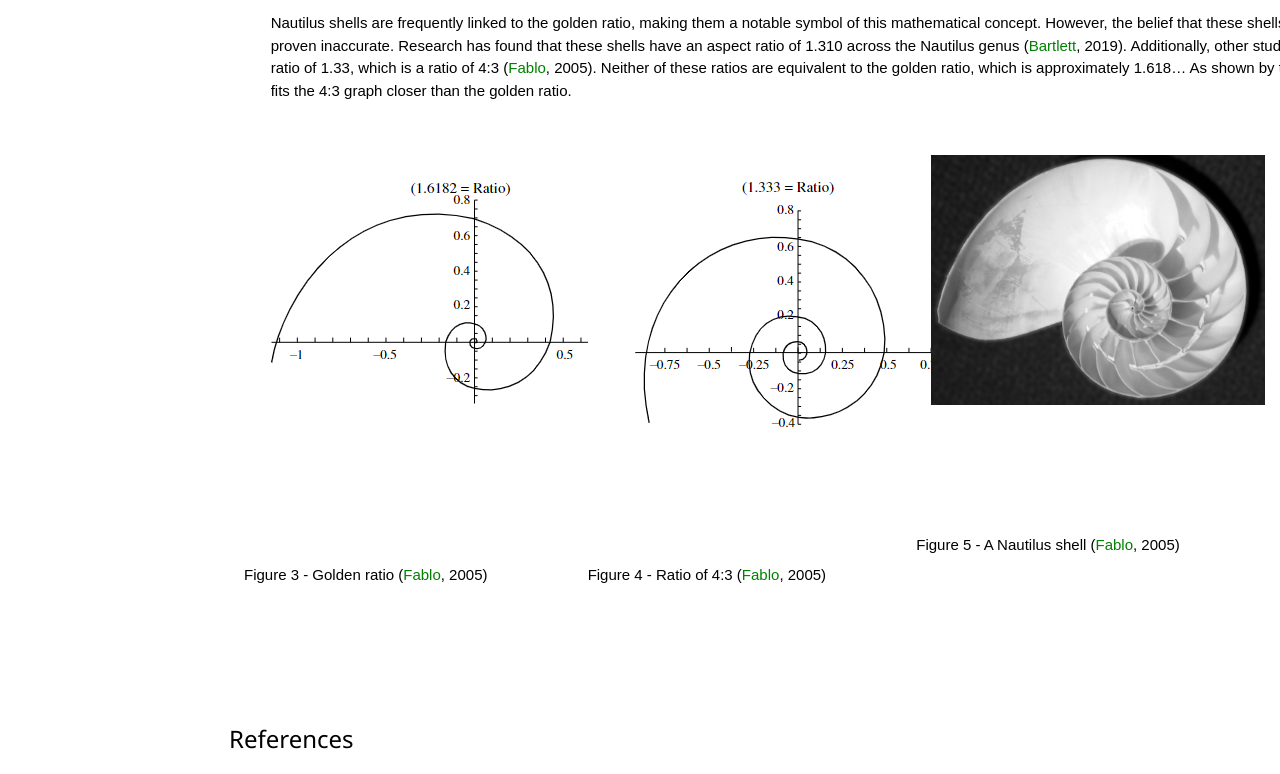
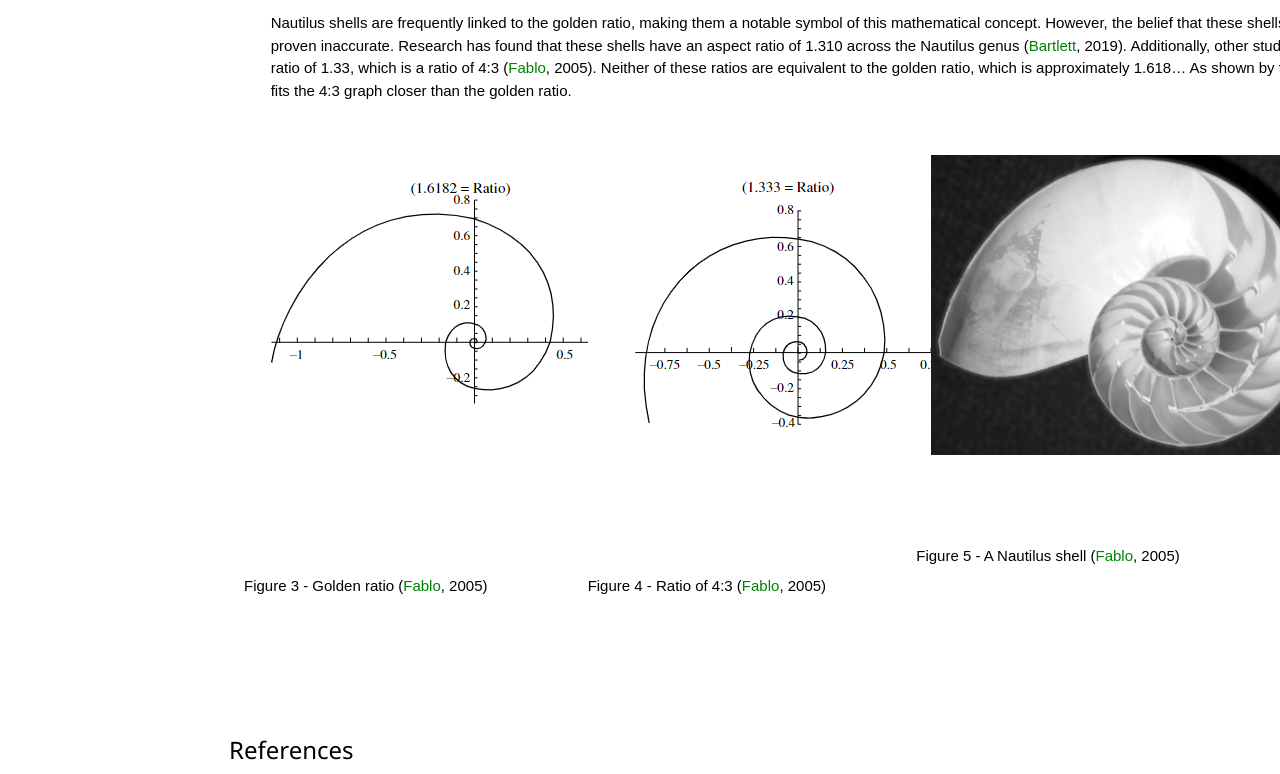
Before and after one commit to FEPSFY6815745/FY6815745, a plain HTML site: page index.html in a window 1280 px wide. Shown: the part 1340-2114 px from the top of the page. Drawn offline with nearby package versions, Linux system fonts and the light colour scheme.

Commit message:
Update index.html

```diff
--- a/index.html
+++ b/index.html
@@ -226,7 +226,7 @@
           proven inaccurate. Research has found that these shells have an aspect ratio of 1.310 across the Nautilus genus (<a href= #Bartlett>Bartlett</a>, 2019). Additionally, other studies have reported findings of an aspect
           ratio of 1.33, which is a ratio of 4:3 (<a href= #Fablo>Fablo</a>, 2005). Neither of these ratios are equivalent to the golden ratio, which is approximately 1.618… As shown by the spirals below, the nautilus shell
           fits the 4:3 graph closer than the golden ratio.
-          <div class="row"><div class="column2"><p><img src="Golden ratio graph.PNG"></p></div><div class="column2"><p><img src="1 to 1.33 ratio graph.PNG"></p></div><div class="column2"><p><img src="Nautilus shell.PNG" height="250"></p></div></div>
+          <div class="row"><div class="column2"><p><img src="Golden ratio graph.PNG"></p></div><div class="column2"><p><img src="1 to 1.33 ratio graph.PNG"></p></div><div class="column2"><p><img src="Nautilus shell.PNG" height="300"></p></div></div>
           <div class="row"><div class="column2"><p>Figure 3 - Golden ratio (<a href= #Fablo>Fablo</a>, 2005)</p></div><div class="column2"><p>Figure 4 - Ratio of 4:3 (<a href= #Fablo>Fablo</a>, 2005)</p></div><div class="colum2"><p>Figure 5 - A Nautilus shell (<a href= #Fablo>Fablo</a>, 2005)</p></div></div>
 
 
```
